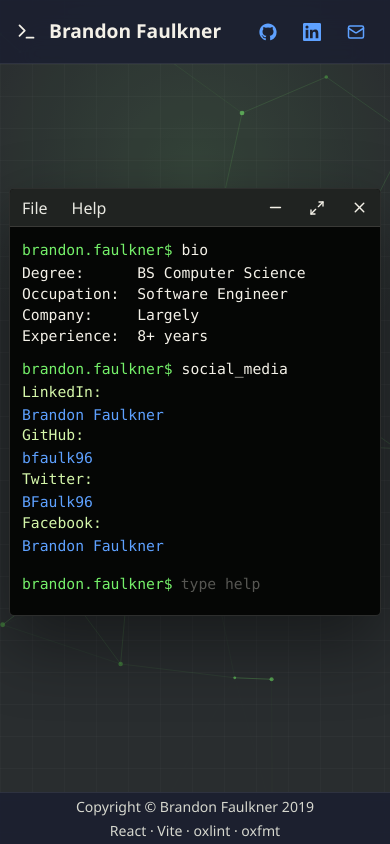
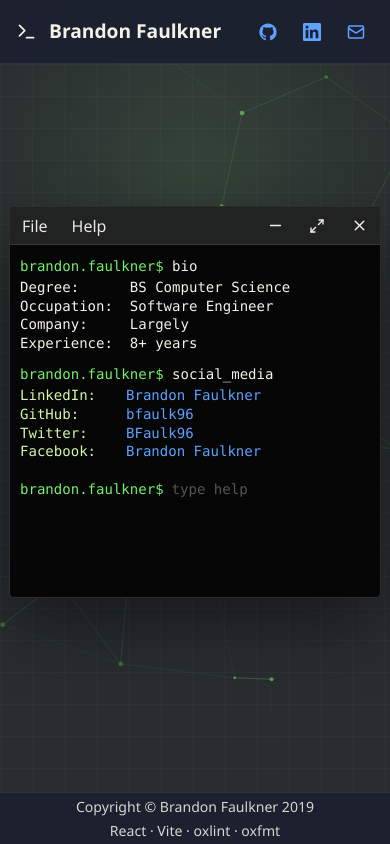
Before and after one commit to bfaulk96/brandon-web, a React (Vite) app: page / in a window 390 px wide. Built offline with nearby package versions, Linux system fonts and the light colour scheme.

Commit message:
improve mobile styling

```diff
--- a/src/styles.css
+++ b/src/styles.css
@@ -742,13 +742,45 @@ a:hover {
 
   .terminal-content {
     max-height: 68vh;
-    padding: 13px 12px 16px;
+    padding: 12px 10px 15px;
+    font-size: clamp(0.78rem, 3.6vw, 0.92rem);
+    line-height: 1.34;
   }
 
-  .result-table div,
   .command-list div {
     grid-template-columns: 1fr;
     gap: 2px;
+  }
+
+  .terminal-line {
+    white-space: nowrap;
+  }
+
+  .result-table div {
+    grid-template-columns: 9ch minmax(0, 1fr);
+    gap: 30px;
+  }
+
+  .result-table a {
+    white-space: nowrap;
+  }
+
+  .modal-backdrop {
+    padding: 0;
+    place-items: stretch;
+  }
+
+  .modal {
+    width: 100vw;
+    height: 100dvh;
+    max-height: none;
+    border: 0;
+    border-radius: 0;
+  }
+
+  .modal-body {
+    max-height: calc(100dvh - 52px);
+    overflow: auto;
   }
 
   .resume-grid,
```
